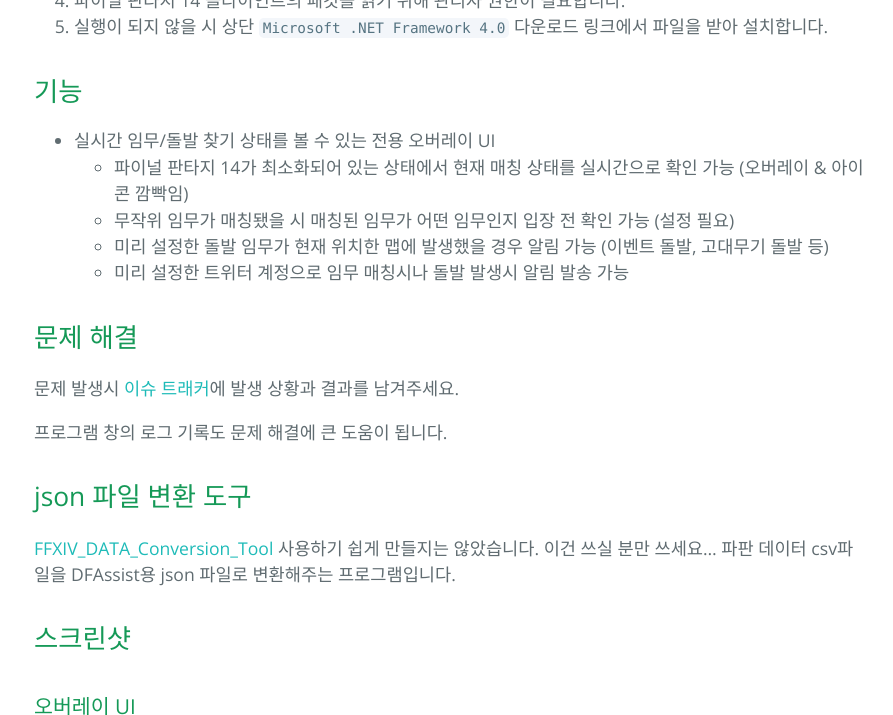
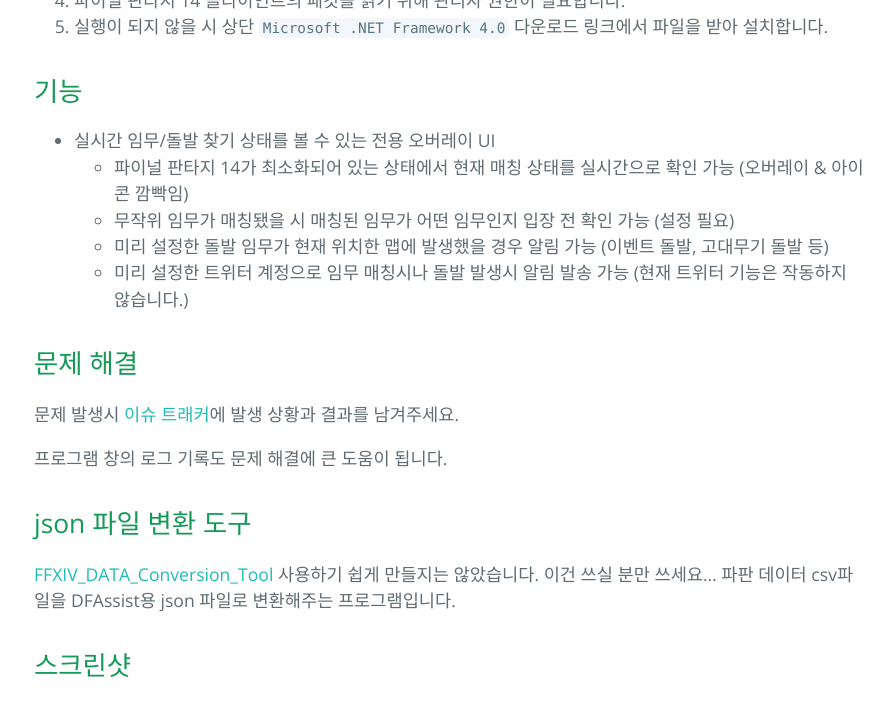
Before and after one commit to devunt/DFAssist, a Jekyll site: the page built from docs/index.md, in a window 1280 px wide and 900 px high, scrolled down 896 px, cut to the strip 0-715 px from the top of the window. Shown: the whole strip, without its empty margins (190-1083 px from the left). Built offline with Jekyll 4.4.1, drawn with Linux system fonts in a browser that asks for light colours.

Commit message:
Update index.md

```diff
--- a/docs/index.md
+++ b/docs/index.md
@@ -24,7 +24,7 @@ title: {{ site.name }}
   - 파이널 판타지 14가 최소화되어 있는 상태에서 현재 매칭 상태를 실시간으로 확인 가능 (오버레이 & 아이콘 깜빡임)
   - 무작위 임무가 매칭됐을 시 매칭된 임무가 어떤 임무인지 입장 전 확인 가능 (설정 필요)
   - 미리 설정한 돌발 임무가 현재 위치한 맵에 발생했을 경우 알림 가능 (이벤트 돌발, 고대무기 돌발 등)
-  - 미리 설정한 트위터 계정으로 임무 매칭시나 돌발 발생시 알림 발송 가능
+  - 미리 설정한 트위터 계정으로 임무 매칭시나 돌발 발생시 알림 발송 가능 (현재 트위터 기능은 작동하지 않습니다.)
 
 ## 문제 해결
 문제 발생시 [이슈 트래커](https://github.com/jaehyuk-lee/DFAssist/issues)에 발생 상황과 결과를 남겨주세요.
```
